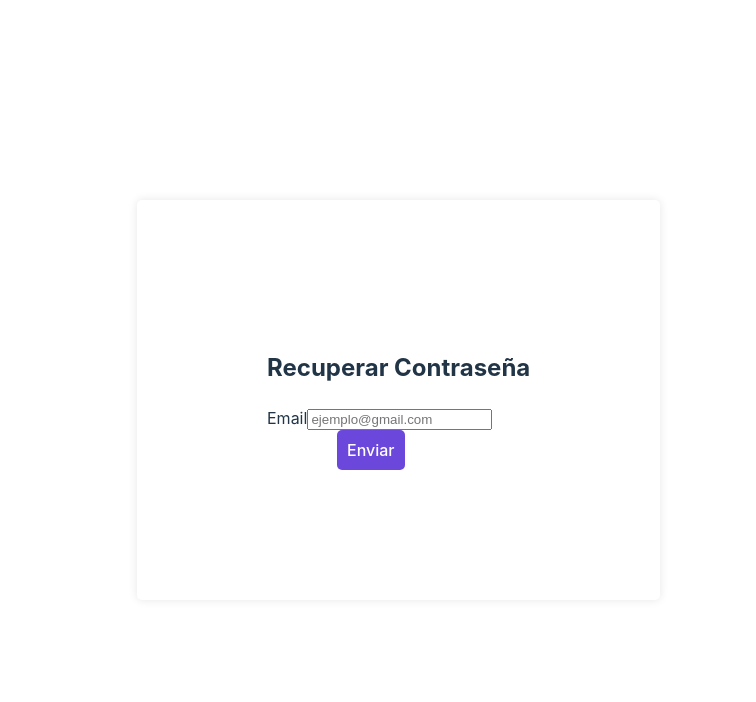
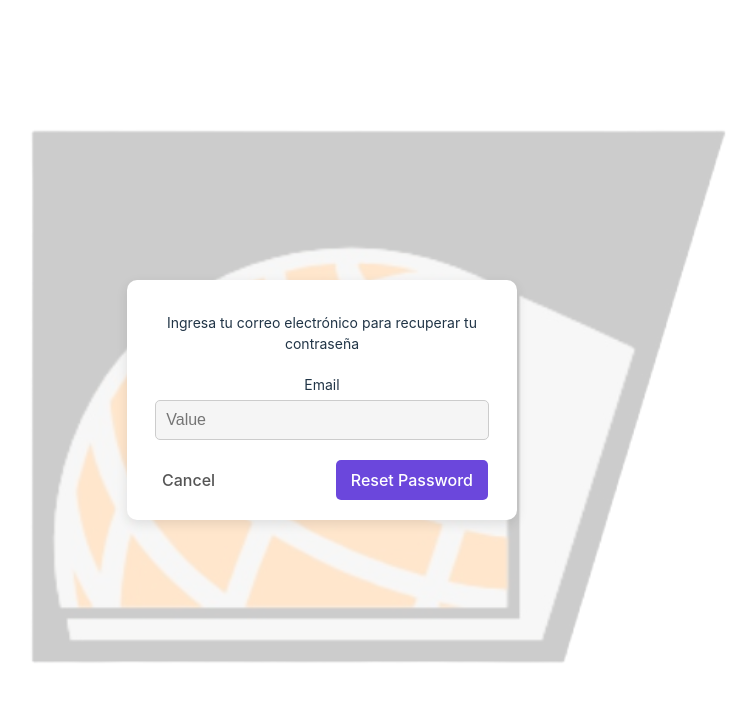
Before and after one commit to eduardoscrs/front-integra2, a React (Vite) app: page /password-recovery in a window 1280 px wide. Shown: the top 702 px of the page, without its empty margins (413-1169 px from the left). Built offline with nearby package versions, Linux system fonts and the light colour scheme.

Commit message:
mejora en el diseño del PasswordRecovery

```diff
--- a/src/components/Login.jsx
+++ b/src/components/Login.jsx
@@ -63,7 +63,7 @@ const Login = ({ onLogin }) => {
             <img src={logo_google} alt="Google Icon" /> Login with Google
           </button>
           <form className="login-form" onSubmit={handleLogin}>
-            <div className="input-group">
+            <div className="input-groups">
               <label>Email</label>
               <input
                 type="email"
@@ -72,7 +72,7 @@ const Login = ({ onLogin }) => {
                 onChange={(e) => setEmail(e.target.value)}
               />
             </div>
-            <div className="input-group">
+            <div className="input-groups">
               <label>Password</label>
               <input
                 type="password"
--- a/src/components/PasswordRecovery.jsx
+++ b/src/components/PasswordRecovery.jsx
@@ -1,5 +1,7 @@
 import { useState } from 'react';
-import '../styles/PasswordRecovery.css';
+import '../styles/PasswordRecovery.css'; // Asegúrate de que el archivo CSS esté en la misma carpeta
+
+
 
 const PasswordRecovery = () => {
   const [email, setEmail] = useState('');
@@ -8,9 +10,8 @@ const PasswordRecovery = () => {
   const handlePasswordRecovery = (e) => {
     e.preventDefault();
 
-    // Simular envío de email de recuperación
     if (email) {
-      // mas adelante se debe integrar la logica del backend para enviar un correo de recuperacion.
+      // Aquí se integrará la lógica del backend más adelante
       setMessage('Se ha enviado un enlace de recuperación a tu correo.');
     } else {
       setMessage('Por favor, ingresa un correo válido.');
@@ -19,22 +20,27 @@ const PasswordRecovery = () => {
 
   return (
     <div className="password-recovery-page">
-      <div className="password-recovery-box">
-        <h2>Recuperar Contraseña</h2>
+      <div className="recuperar-contra">
+        <h2>Ingresa tu correo electrónico para recuperar tu contraseña</h2>
         <form onSubmit={handlePasswordRecovery}>
           <div className="input-group">
             <label>Email</label>
             <input
               type="email"
-              placeholder="ejemplo@gmail.com"
+              placeholder="Value"
               value={email}
               onChange={(e) => setEmail(e.target.value)}
             />
           </div>
-          <button type="submit" className="recovery-btn">Enviar</button>
+          <div className="button-group">
+            <button type="button" className="cancel-btn">Cancel</button>
+            <button type="submit" className="recovery-btn">Reset Password</button>
+          </div>
         </form>
         {message && <p className="message">{message}</p>}
       </div>
+
+
     </div>
   );
 };
--- a/src/components/Sidebar.jsx
+++ b/src/components/Sidebar.jsx
@@ -1,7 +1,7 @@
 import { useState } from "react";
 import { Outlet, Link } from "react-router-dom"; // Importa Link para redirigir
 import '../styles/Sidebar.css';
-import logo from '../assets/logo.png';
+import logo from '../assets/Segurapp_rbg.png';
 
 
 const Sidebar = () => {
--- a/src/styles/Login.css
+++ b/src/styles/Login.css
@@ -41,23 +41,28 @@
   margin-right: 1rem;
 }
 
-.login-form .input-group {
+.login-form .input-groups {
   margin-bottom: 1rem;
   text-align: left;
 }
 
-.login-form .input-group label {
+.login-form .input-groups label {
   display: block;
   margin-bottom: 0.5rem;
   font-weight: bold;
 }
 
-.login-form .input-group input {
+.login-form .input-groups input {
   width: 100%;
   padding: 0.5rem;
   border: 1px solid #ddd;
   border-radius: 4px;
+  color: #555; /* Cambiar color del texto */
+  background-color: #dcdcdc; /* Cambiar color de fondo si lo deseas */
 }
+
+
+
 
 .remember-me {
   display: flex;
--- a/src/styles/PasswordRecovery.css
+++ b/src/styles/PasswordRecovery.css
@@ -1,32 +1,99 @@
+
+/* Fondo de la página */
 .password-recovery-page {
-    margin-left: 550px;
   display: flex;
   justify-content: center;
   align-items: center;
   height: 100vh;
+  position: relative;
 }
 
-  .password-recovery-box {
-    background-color: #fff;
-    padding: 130px;
-    box-shadow: 0 0 10px rgba(0, 0, 0, 0.1);
+.recuperar-contra {
+  background-color: white;
+  padding: 20px;
+  left: 540px;
+  border-radius: 10px;
+  box-shadow: 0px 4px 12px rgba(0, 0, 0, 0.1);
+  width: 350px;
+  position: relative;
+  text-align: center;
+}
+
+/* Estilo de los textos */
+h2 {
+  font-size: 14px;
+  font-weight: 400;
+  margin-bottom: 20px;
+}
+
+.input-group {
+  margin-bottom: 20px;
+}
+
+.input-group label {
+  display: block;
+  font-size: 14px;
+  font-weight: 400;
+  margin-bottom: 5px;
+}
+
+.input-group input {
+  width: 89%;
+  padding: 10px;
+  font-size: 16px;
+  border: 1px solid #ccc;
   border-radius: 5px;
+  background-color: #F5F5F5;
+  color: #333
+}
+
+/* Estilo de los botones */
+.button-group {
+  display: flex;
+  justify-content: space-between;
+}
+
+.cancel-btn {
+  background-color: transparent;
+  color: #555;
+  padding: 10px 15px;
+  border: none;
+  border-radius: 5px;
+  cursor: pointer;
 }
 
 .recovery-btn {
   background-color: #6b47dc;
-    color: white;
-    padding: 10px;
+  color: #fff;
+  padding: 10px 15px;
+  margin-right: 9px;
   border: none;
   border-radius: 5px;
   cursor: pointer;
-    margin-left: 70px;
-    bottom: 2;
 }
-
-
 
 .message {
   margin-top: 10px;
-    color: green;
+  font-size: 14px;
+  color: #6b47dc;
 }
+
+/* Imagen de fondo */
+.password-recovery-page::before {
+  content: "";
+  background-image: url('../assets/Segurapp_rbg.png'); /* Asegúrate de ajustar la ruta de la imagen */
+  background-size: cover;
+  background-position: center;
+  position: absolute;
+  top: 50%;
+  left: 790px;
+  transform: translate(-50%, -50%);
+  width: 700px;
+  height: 600px;
+  opacity: 0.2;
+  z-index: 0;
+}
+
+.password-recovery-box {
+  z-index: 1;
+}
```
Also changed, not shown: src/assets/Segurapp_rbg.png (added). Lines whose indentation alone changed are shown as unchanged.
